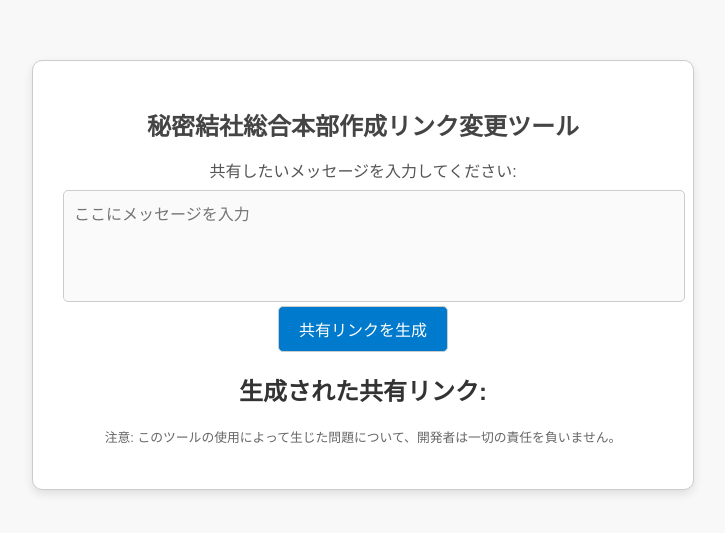
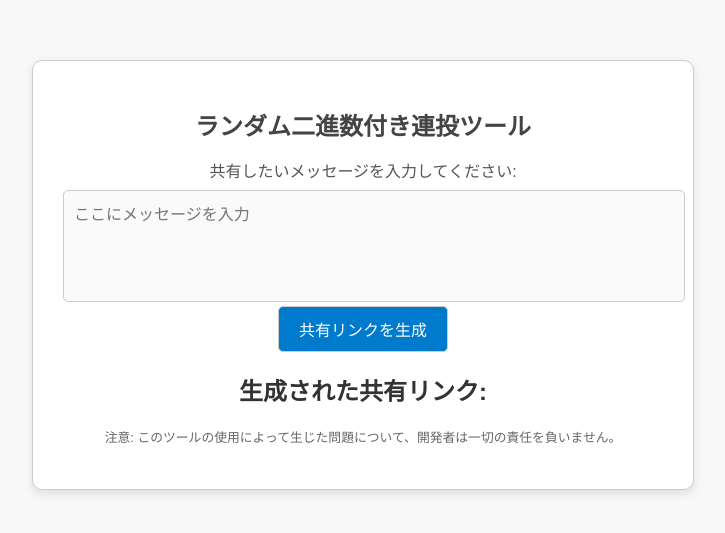
Before and after one commit to hakurantools/line-message-tools, a plain HTML site: page index.html in a window 1280 px wide. Shown: the part 125-658 px from the top of the page, without its empty margins (277-1002 px from the left). Drawn offline with Linux system fonts and the light colour scheme.

Commit message:
Update index.html

```diff
--- a/index.html
+++ b/index.html
@@ -3,12 +3,12 @@
 <head>
     <meta charset="UTF-8">
     <meta name="viewport" content="width=device-width, initial-scale=1.0">
-    <title>リンク共有ツール</title>
+    <title>連投ツール with 二進数変化</title>
     <link rel="stylesheet" href="styles.css">
 </head>
 <body>
     <div class="container">
-        <h1>秘密結社総合本部作成リンク変更ツール</h1>
+        <h1>ランダム二進数付き連投ツール</h1>
 
         <!-- 入力エリア -->
         <section>
```
